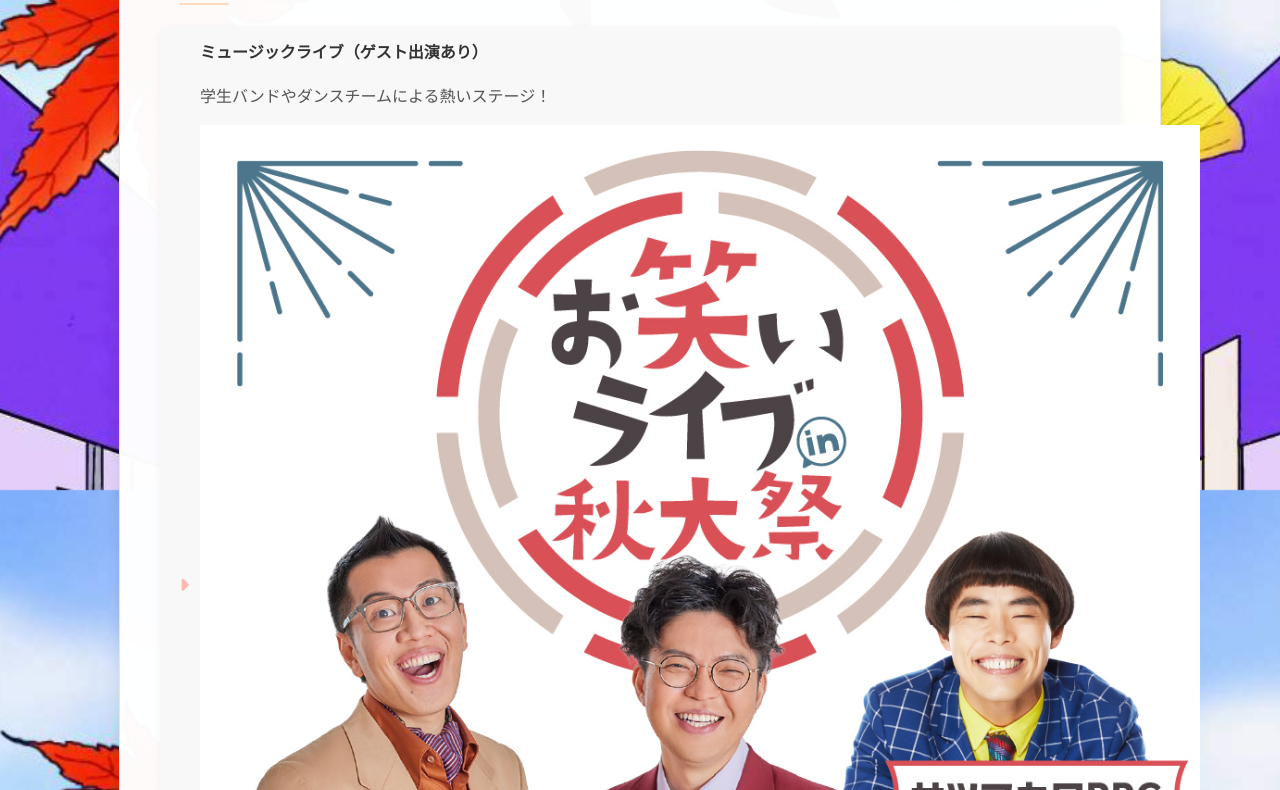
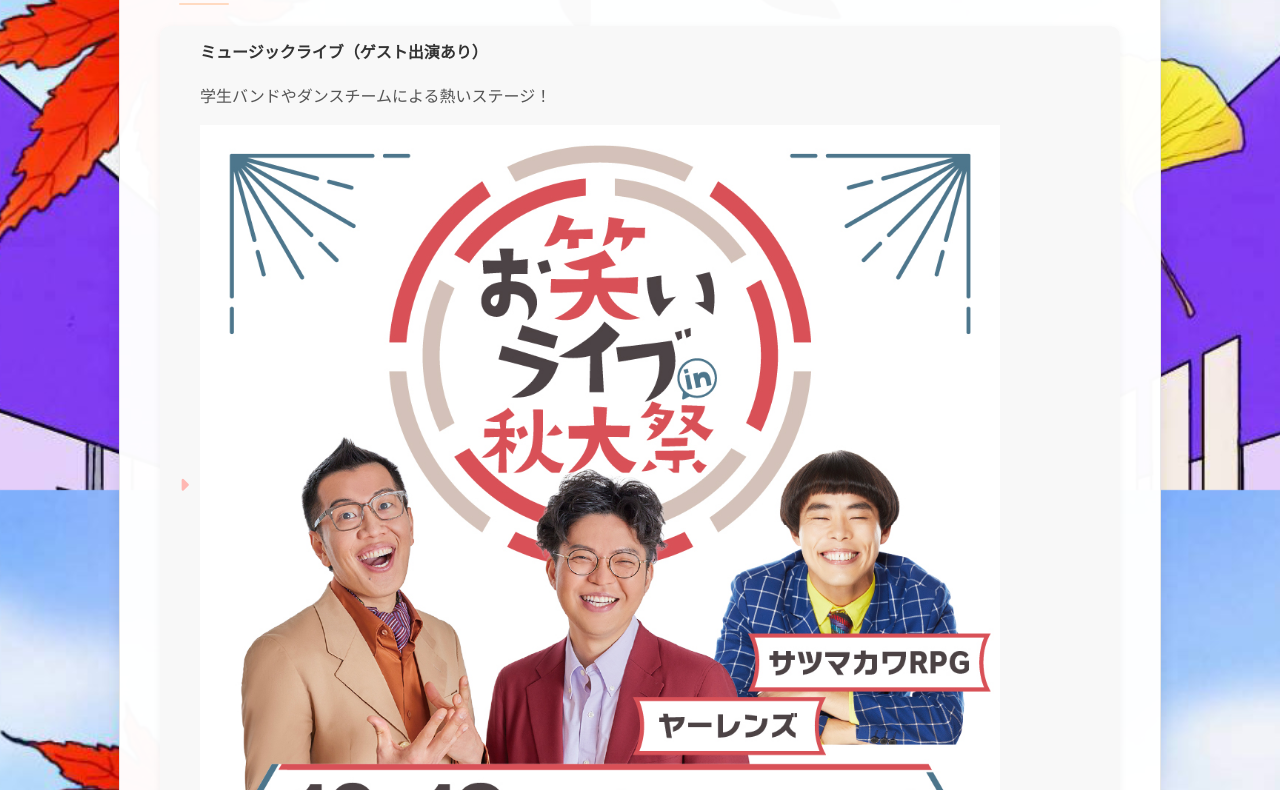
Before and after one commit to akitaunifes/hp, a plain HTML site: page index.html in a window 1280 px wide. Shown: the part 1910-2700 px from the top of the page. Drawn offline with Linux system fonts and the light colour scheme; files whose address does not match are found by name; a web font is replaced by a local one.

Commit message:
Update index.html

```diff
--- a/index.html
+++ b/index.html
@@ -416,7 +416,7 @@
             <ul>
                 <li><strong>ミュージックライブ（ゲスト出演あり）</strong>
                     <p>学生バンドやダンスチームによる熱いステージ！</p>
-                     <img src="owarai.jpg" width="1000px" height="1000px" aligh-"right" alt="ステゲスチラシ">
+                     <img src="owarai.jpg" width="800px" height="800px" aligh-"right" alt="ステゲスチラシ">
                 </li>
                 <li><strong>ゼミ・研究室の展示</strong>
                     <p>学生たちの学びの成果を体験できる、ユニークな展示が盛りだくさん。</p>
```
